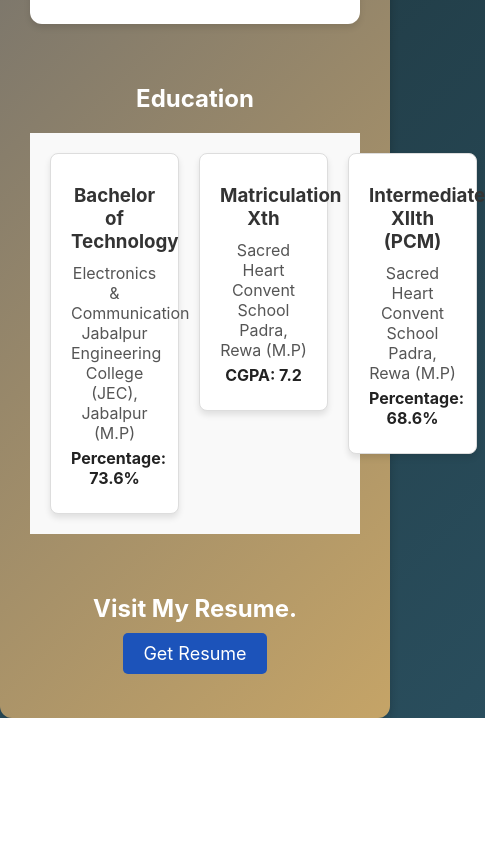
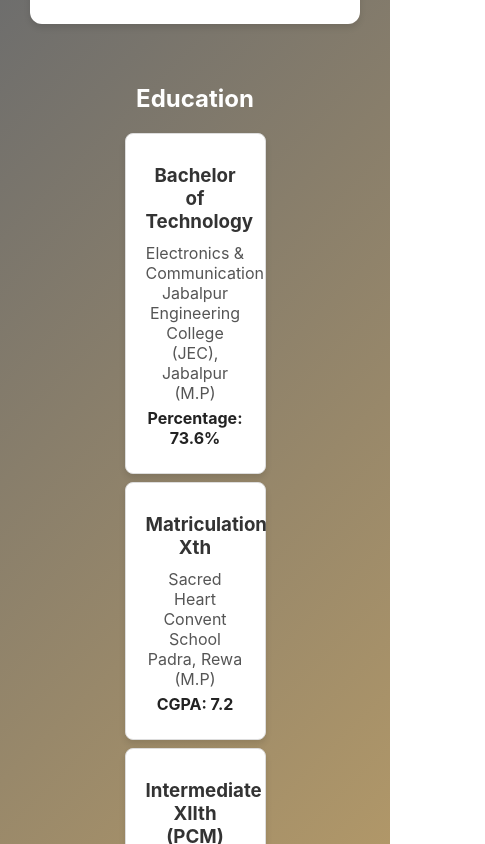
Before and after one commit to Anupams69/Portfolio, a React (Create React App) app: page /portfolio in a window 390 px wide. Shown: the part 1680-2524 px from the top of the page, 485 px wide, since content can reach past the window. Before the commit the page ends 2398 px from the top, so only its background shows below. Built offline with nearby package versions, Linux system fonts and the light colour scheme.

Commit message:
Improved homepage media query input

```diff
--- a/src/Home.jsx
+++ b/src/Home.jsx
@@ -59,7 +59,7 @@ const Home = () => {
       // borderRadius: '1px',
       border: '3px solid rgb(228, 236, 238)', // Cyan border
       boxShadow: '10px 52px 56px rgba(2.5, 2.5, 2.5, 2.5)',
-      // margin:"0px 80px 0px 0px"
+      margin:"0px 130px 0px 0px"
 
     },
   };
--- a/src/Portfolio.css
+++ b/src/Portfolio.css
@@ -31,3 +31,30 @@
     font-size: large;
     text-align: center;
 }
+
+.Disturb{
+
+    display: flex;
+    justify-content: space-between;
+    align-items: center;
+    gap: "20px";
+    padding: "20px";
+    flex-direction: row;
+    background-color: "#f9f9f9";
+
+
+}
+
+@media (max-width: 768px) {
+
+       .Disturb{
+           flex-direction: column;
+           /* margin-left: 20px; */
+           /* width: 50%; */
+           /* padding-left: 20px; */
+           align-items: center;
+           justify-content: center;
+           width: auto;
+           gap: 8px;
+       }
+  }
--- a/src/Portfolio.jsx
+++ b/src/Portfolio.jsx
@@ -71,19 +71,19 @@ const EducationCard = ({ imgSrc, altText, title, details, score }) => {
 
 const EducationSection = () => {
   const containerStyle = {
-    display: "flex",
-    justifyContent: "space-between",
-    alignItems: "flex-start",
-    gap: "20px",
-    padding: "20px",
-    backgroundColor: "#f9f9f9",
-    '@media (max-width: 768px)': {
-      flexDirection: "column",
-    },
+    // display: "flex",
+    // justifyContent: "space-between",
+    // // alignItems: "flex-start",
+    // gap: "20px",
+    // padding: "20px",
+    // backgroundColor: "#f9f9f9",
+    // '@media (max-width: 768px)': {
+    //   flexDirection: "column",
+    // },
   };
 
   return (
-    <div style={containerStyle}>
+    <div className='Disturb' style={containerStyle}>
       <EducationCard
         imgSrc={college}
         altText="JEC Logo"
```
Also changed, not shown: src/Home.css (line endings or trailing spaces).
